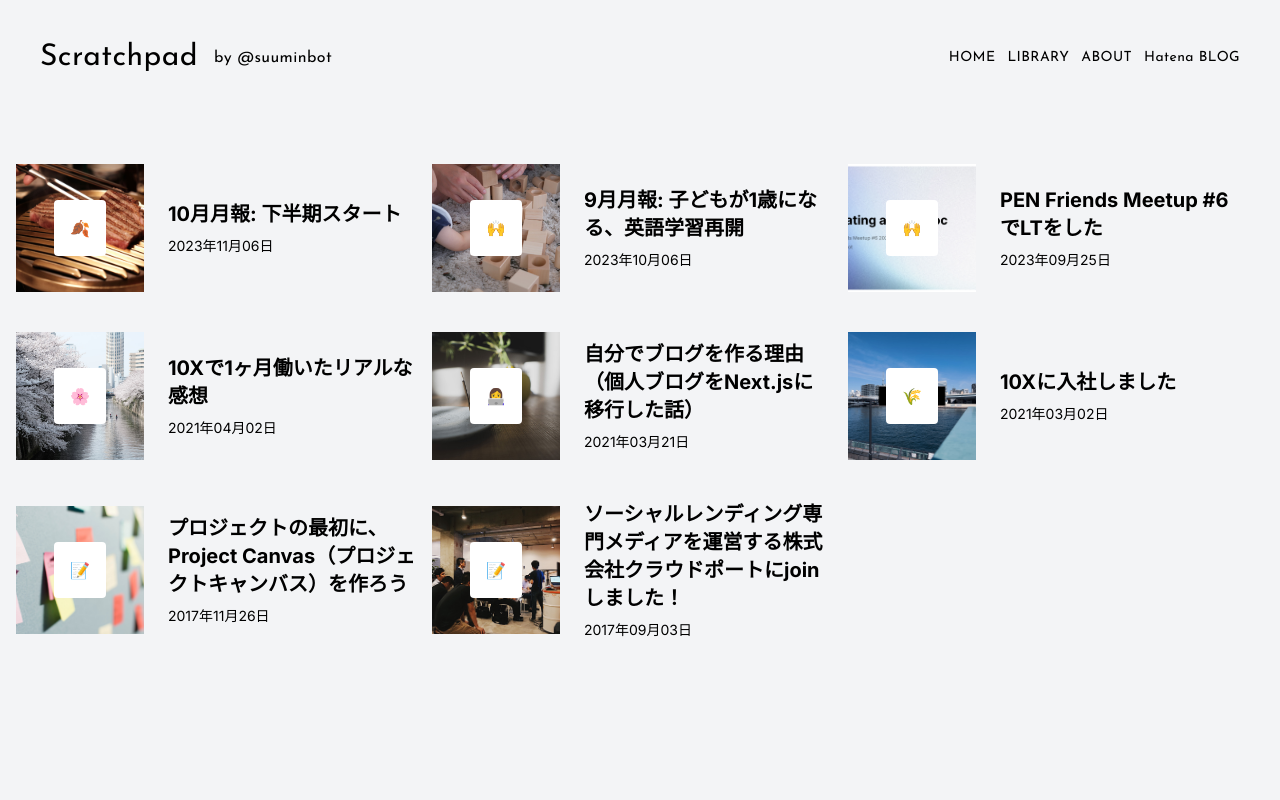
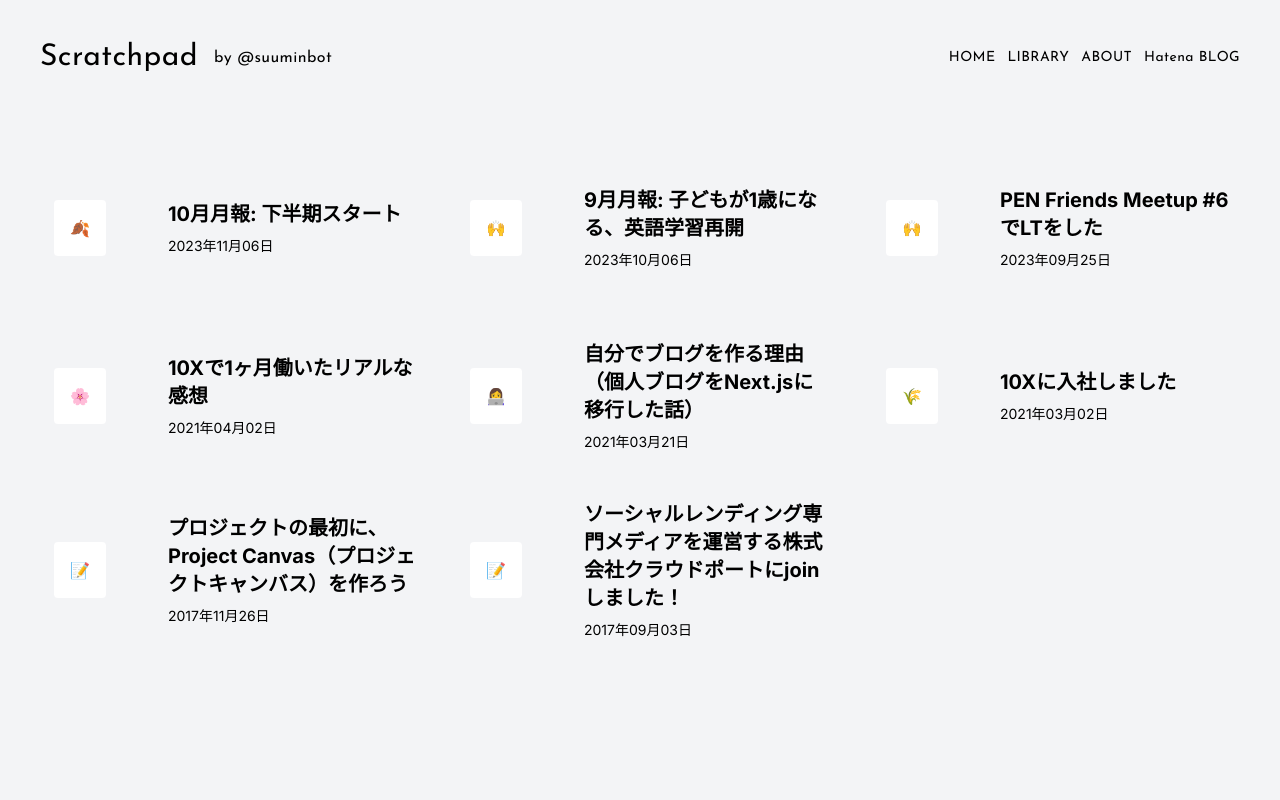
Before and after one commit to suuminbot/sumirehibiyacom, a Next.js app: page / in a window 1280 px wide. Shown: the top 800 px of the page. Built offline with nearby package versions, Linux system fonts and the light colour scheme; what tailwindcss-fluid-type would draw is missing.

Commit message:
imageでエラー出るので非表示に

```diff
--- a/app/page.tsx
+++ b/app/page.tsx
@@ -2,7 +2,7 @@ import fs from 'fs'
 import path from 'path'
 import matter from 'gray-matter'
 import Link from 'next/link'
-import Image from 'next/image'
+// import Image from 'next/image'
 import type { Metadata } from 'next'
 
 export const metadata: Metadata = {
@@ -55,12 +55,12 @@ export default async function Home() {
             className="mr-6 w-20 h-20 md:w-32 md:h-32 flex-none relative flex justify-center items-center hover:no-underline"
           >
             <p className="z-10 p-4 bg-white rounded">{post.frontmatter.icon}</p>
-            <Image
+            {/* <Image
               src={`${post.frontmatter.coverImage}`}
               alt={`${post.frontmatter.title}`}
               fill
               className="object-cover"
-            />
+            /> */}
           </Link>
           <div>
             <Link
--- a/package.json
+++ b/package.json
@@ -14,7 +14,7 @@
     "eslint": "8.49.0",
     "eslint-config-next": "13.4.19",
     "gray-matter": "^4.0.3",
-    "next": "^13.5.6",
+    "next": "^14.0.5-canary.36",
     "postcss": "8.4.29",
     "react": "18.2.0",
     "react-dom": "18.2.0",
```
Also changed, not shown: 1 other file (tests, documents, lock files or other folders).
